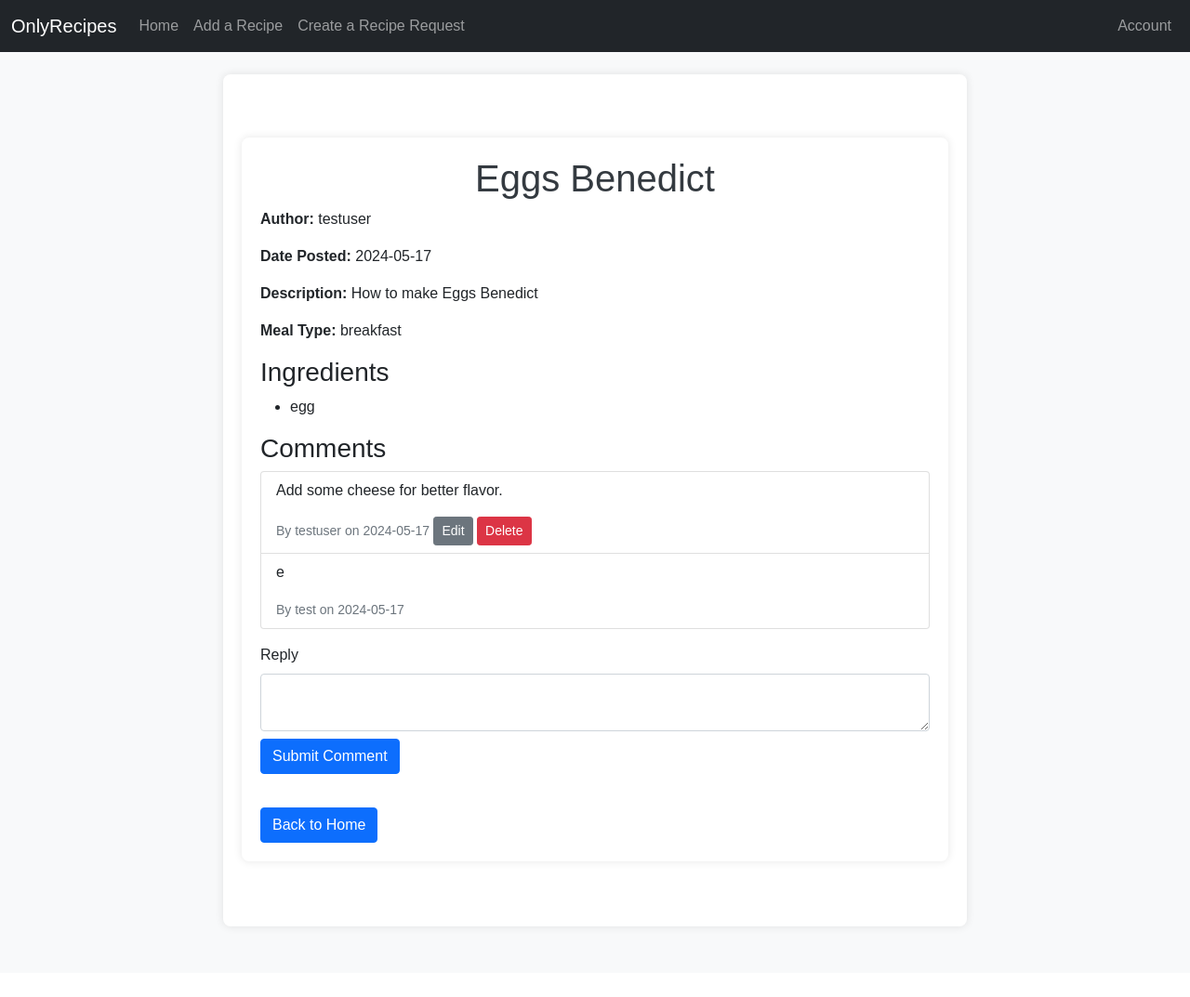
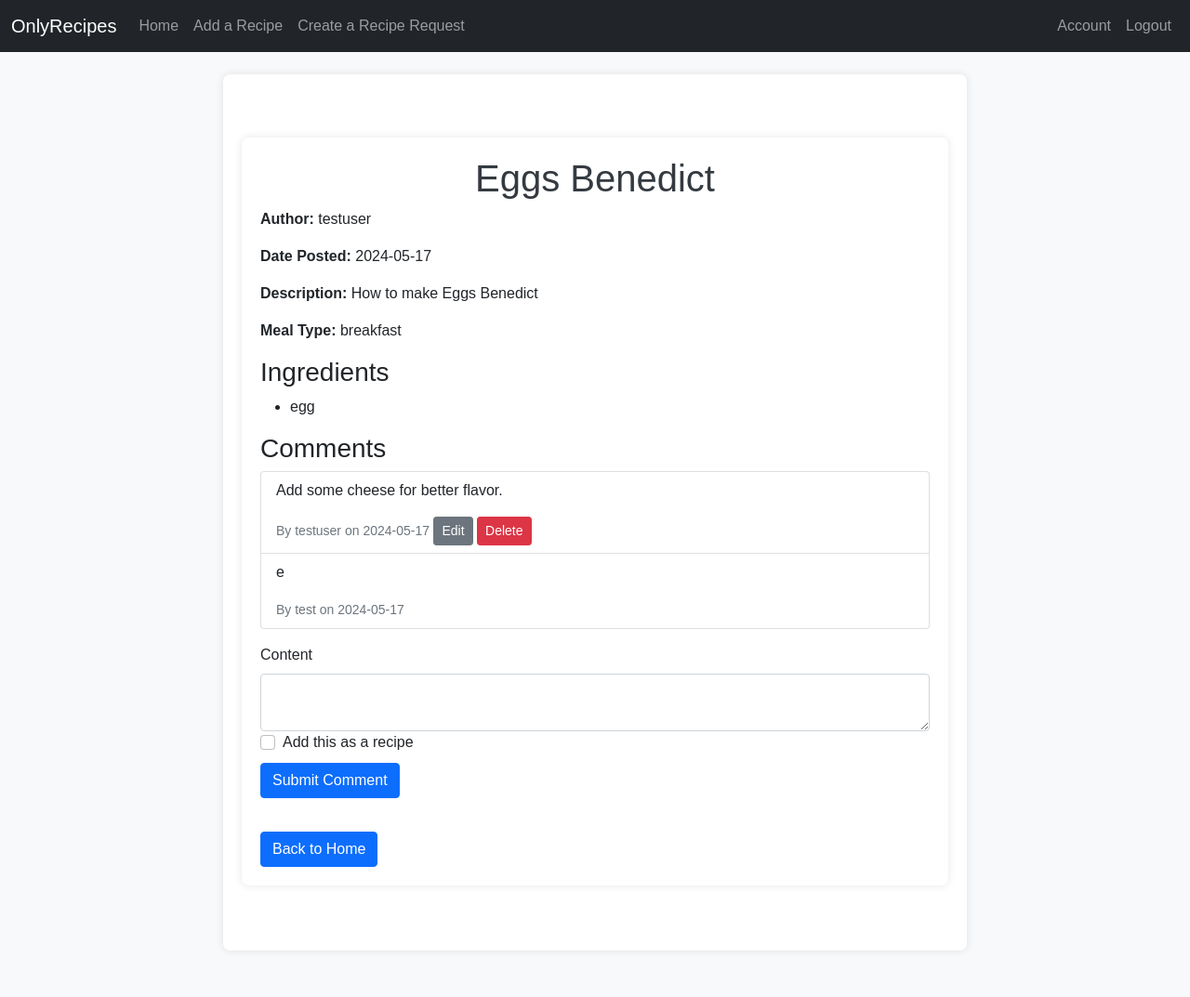
Before and after one commit to swimmingdiscount/OnlyRecipes, a Flask app: page /view_recipe_request/1 in a window 1280 px wide. Shown: the whole page at 93% size. Before the commit the page ends 1000 px from the top, so only its background shows below. Run offline with Flask 3, Linux system fonts and the light colour scheme; a user stored in the database is signed in; data comes from the database, SQL or seed files in the repository.

Commit message:
finally working comments

```diff
--- a/app/forms.py
+++ b/app/forms.py
@@ -39,8 +39,30 @@ class RecipeRequestForm(FlaskForm):
     submit = SubmitField('Submit')
 
 class RecipeReplyForm(FlaskForm):
-    content = TextAreaField('Reply', validators=[DataRequired()])
-    submit = SubmitField('Submit')
+    content = TextAreaField('Content', validators=[DataRequired()])
+    add_as_recipe = BooleanField('Add this as a recipe')
+    recipe_title = StringField('Recipe Title')
+    recipe_ingredients = TextAreaField('Ingredients')
+    recipe_instructions = TextAreaField('Instructions')
+    submit = SubmitField('Post Reply')
+
+    def validate(self):
+        rv = FlaskForm.validate(self)
+        if not rv:
+            return False
+
+        if self.add_as_recipe.data:
+            if not self.recipe_title.data:
+                self.recipe_title.errors.append('This field is required.')
+                return False
+            if not self.recipe_ingredients.data:
+                self.recipe_ingredients.errors.append('This field is required.')
+                return False
+            if not self.recipe_instructions.data:
+                self.recipe_instructions.errors.append('This field is required.')
+                return False
+
+        return True
 
 class UpdateAccountForm(FlaskForm):
     username = StringField('Username', validators=[DataRequired(), Length(min=2, max=20)])
--- a/app/routes.py
+++ b/app/routes.py
@@ -99,6 +99,23 @@ def logout():
 
 # RECIPE REQUESTS
 
+@bp.route('/create_recipe_request', methods=['GET', 'POST'])
+@login_required
+def create_recipe_request():
+    form = RecipeRequestForm()
+    if form.validate_on_submit():
+        recipe_request = RecipeRequest(
+            title=form.title.data,
+            description=form.description.data,
+            meal_type=form.meal_type.data,
+            user_id=current_user.id
+        )
+        db.session.add(recipe_request)
+        db.session.commit()
+        flash('Your recipe request has been created!', 'success')
+        return redirect(url_for('main.home'))
+    return render_template('create_recipe_request.html', title='New Recipe Request', form=form)
+
 @bp.route('/view_recipe_request/<int:id>', methods=['GET', 'POST'])
 def view_recipe_request(id):
     recipe_request = RecipeRequest.query.get_or_404(id)
@@ -114,7 +131,6 @@ def view_recipe_request(id):
         flash('Your reply has been posted!', 'success')
         return redirect(url_for('main.view_recipe_request', id=recipe_request.id))
     return render_template('view_recipe_request.html', request=recipe_request, form=form)
-
 
 @bp.route('/update_recipe_request/<int:id>', methods=['GET', 'POST'])
 @login_required
@@ -152,19 +168,28 @@ def delete_recipe_request(id):
 @bp.route('/create-reply/<int:request_id>', methods=['GET', 'POST'])
 @login_required
 def create_reply(request_id):
-    request = RecipeRequest.query.get_or_404(request_id)
+    recipe_request = RecipeRequest.query.get_or_404(request_id)
     form = RecipeReplyForm()
     if form.validate_on_submit():
         reply = RecipeReply(
             content=form.content.data,
-            request_id=request.id,
+            request_id=recipe_request.id,
             user_id=current_user.id
         )
         db.session.add(reply)
+        if form.add_as_recipe.data:
+            new_recipe = Recipe(
+                title=form.recipe_title.data,
+                ingredients=form.recipe_ingredients.data,
+                instructions=form.recipe_instructions.data,
+                created_at=datetime.utcnow(),
+                user_id=current_user.id
+            )
+            db.session.add(new_recipe)
         db.session.commit()
         flash('Your reply has been posted!', 'success')
-        return redirect(url_for('main.view_recipe_request', id=request_id))
-    return render_template('create_reply.html', title='New Reply', form=form, request=request)
+        return redirect(url_for('main.view_recipe_request', id=recipe_request.id))
+    return render_template('view_recipe_request.html', request=recipe_request, form=form)
 
 @bp.route('/update-reply/<int:id>', methods=['GET', 'POST'])
 @login_required
@@ -368,20 +393,3 @@ def delete_recipe(id):
     db.session.commit()
     flash('Your recipe has been deleted!', 'success')
     return redirect(url_for('main.account'))
-
-@bp.route('/create_recipe_request', methods=['GET', 'POST'])
-@login_required
-def create_recipe_request():
-    form = RecipeRequestForm()
-    if form.validate_on_submit():
-        recipe_request = RecipeRequest(
-            title=form.title.data,
-            description=form.description.data,
-            meal_type=form.meal_type.data,
-            user_id=current_user.id
-        )
-        db.session.add(recipe_request)
-        db.session.commit()
-        flash('Your recipe request has been created!', 'success')
-        return redirect(url_for('main.home'))
-    return render_template('create_requests.html', title='Create Recipe Request', form=form)
--- a/app/templates/base.html
+++ b/app/templates/base.html
@@ -35,6 +35,9 @@
                 <li class="nav-item">
                     <a class="nav-link" href="{{ url_for('main.account') }}">Account</a>
                 </li>
+                <li class="nav-item">
+                    <a class="nav-link" href="{{ url_for('main.logout') }}">Logout</a>
+                </li>
                 {% else %}
                 <li class="nav-item">
                     <a class="nav-link" href="{{ url_for('main.login') }}">Login</a>
--- a/app/templates/view_recipe_request.html
+++ b/app/templates/view_recipe_request.html
@@ -44,6 +44,33 @@
                         {{ form.content.label(class="form-label") }}
                         {{ form.content(class="form-control", value="") }}
                     </div>
+                    <div class="form-group form-check">
+                        {{ form.add_as_recipe(class="form-check-input") }}
+                        {{ form.add_as_recipe.label(class="form-check-label") }}
+                    </div>
+                    <div id="recipeFields" style="display: none;">
+                        <div class="form-group">
+                            {{ form.recipe_title.label(class="form-label") }}
+                            {{ form.recipe_title(class="form-control") }}
+                            {% if form.recipe_title.errors %}
+                                <div class="text-danger">{{ form.recipe_title.errors[0] }}</div>
+                            {% endif %}
+                        </div>
+                        <div class="form-group">
+                            {{ form.recipe_ingredients.label(class="form-label") }}
+                            {{ form.recipe_ingredients(class="form-control") }}
+                            {% if form.recipe_ingredients.errors %}
+                                <div class="text-danger">{{ form.recipe_ingredients.errors[0] }}</div>
+                            {% endif %}
+                        </div>
+                        <div class="form-group">
+                            {{ form.recipe_instructions.label(class="form-label") }}
+                            {{ form.recipe_instructions(class="form-control") }}
+                            {% if form.recipe_instructions.errors %}
+                                <div class="text-danger">{{ form.recipe_instructions.errors[0] }}</div>
+                            {% endif %}
+                        </div>
+                    </div>
                     <button type="submit" class="btn btn-primary mt-2">Submit Comment</button>
                 </form>
             {% else %}
@@ -54,4 +81,19 @@
         </div>
     </div>
 </div>
+
+<script>
+    document.addEventListener('DOMContentLoaded', function() {
+        const addAsRecipeCheckbox = document.querySelector('#add_as_recipe');
+        const recipeFields = document.querySelector('#recipeFields');
+
+        addAsRecipeCheckbox.addEventListener('change', function() {
+            if (this.checked) {
+                recipeFields.style.display = 'block';
+            } else {
+                recipeFields.style.display = 'none';
+            }
+        });
+    });
+</script>
 {% endblock %}
```
Also changed, not shown: app/templates/create_recipe_request.html (renamed from app/templates/create_requests.html, +9 -6 lines).
